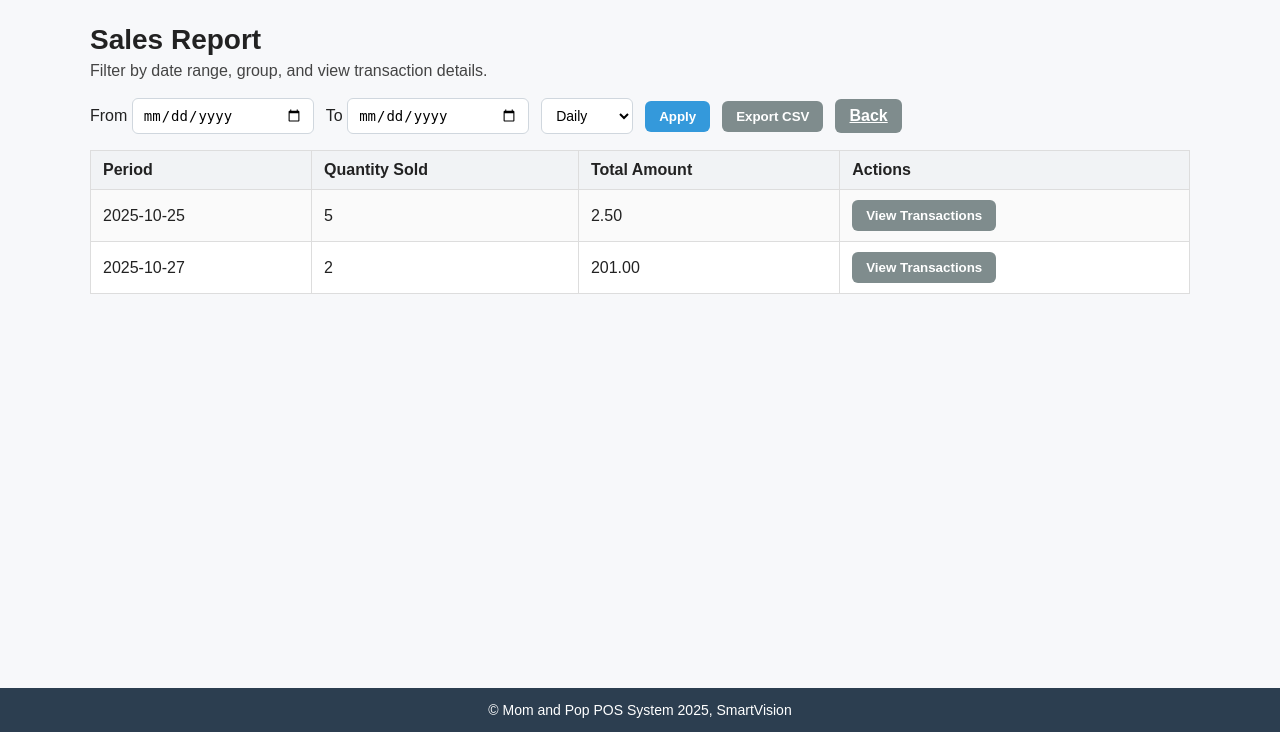
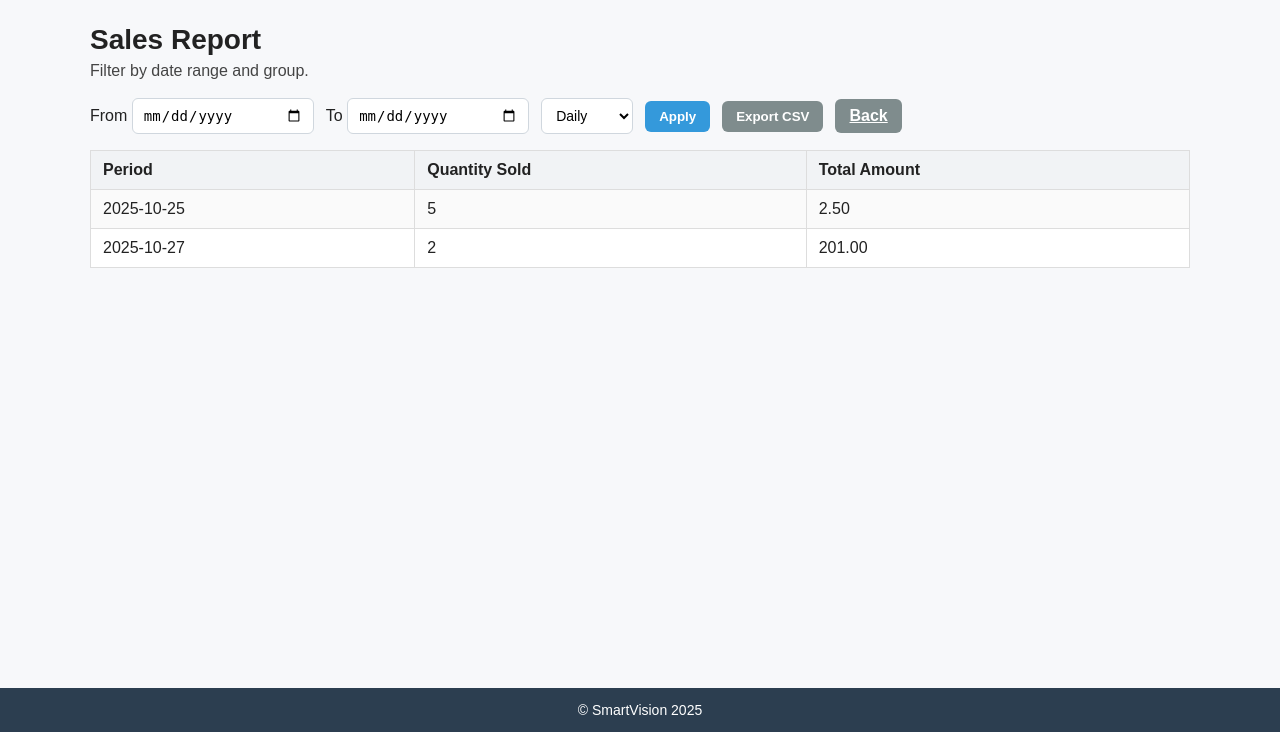
Before and after one commit to TaySippapas/SEN201_SmartVision, a Flask app: page /sales-report.html in a window 1280 px wide. Shown: the part 68-800 px from the top of the page. Run offline with Flask 3, Linux system fonts and the light colour scheme; data comes from the database, SQL or seed files in the repository.

Commit message:
revert back to original version

```diff
--- a/my_flask_app/app/sales_report.py
+++ b/my_flask_app/app/sales_report.py
@@ -63,53 +63,3 @@ def sales_report_json():
         } for r in rows
     ]
     return jsonify(result)
-
-
-@sales_report_bp.route('/details')
-def sales_report_details():
-    """Return all transactions for a given period (day)."""
-    period = request.args.get('period')
-    if not period:
-        return jsonify({'error': 'Missing period'}), 400
-
-    try:
-        conn = get_connection()
-        cur = conn.cursor()
-
-        # Join each_transaction with product to get item name and price
-        sql = """
-        SELECT
-            tt.transaction_id,
-            tt.date_and_time,
-            p.name AS item_name,
-            et.quantity,
-            p.price,
-            (et.quantity * p.price) AS total
-        FROM each_transaction et
-        JOIN total_transaction tt ON et.transaction_id = tt.transaction_id
-        JOIN product p ON et.product_id = p.product_id
-        WHERE strftime('%Y-%m-%d', tt.date_and_time) = ?
-        ORDER BY tt.date_and_time ASC
-        """
-
-        cur.execute(sql, (period,))
-        rows = cur.fetchall()
-        conn.close()
-
-        result = [
-            {
-                'transaction_id': r['transaction_id'],
-                'date_and_time': r['date_and_time'],
-                'item_name': r['item_name'],
-                'quantity': r['quantity'],
-                'price': r['price'],
-                'total': r['total']
-            } for r in rows
-        ]
-
-        return jsonify(result)
-
-    except Exception as e:
-        import traceback
-        print(traceback.format_exc())
-        return jsonify({'error': str(e)}), 500
--- a/my_flask_app/static/sales-report.js
+++ b/my_flask_app/static/sales-report.js
@@ -1,13 +1,14 @@
-/*
-  File: sales-report.js
-  Purpose: Sales report logic (filtering, export, and view transactions in modal)
-  Author: Saritwatt
-  Date: 27 Oct 2025
-*/
+// File: static/sales-report.js
+// Purpose: Sales report logic with auto-load and CSV export
+// Author: Saritwatt
+// Date: 27 Oct 2025
 
 // Format numbers for currency
 function fmt(n) {
-  return Number(n).toLocaleString(undefined, { minimumFractionDigits: 2, maximumFractionDigits: 2 });
+  return Number(n).toLocaleString(undefined, {
+    minimumFractionDigits: 2,
+    maximumFractionDigits: 2,
+  });
 }
 
 document.addEventListener("DOMContentLoaded", () => {
@@ -18,49 +19,64 @@ document.addEventListener("DOMContentLoaded", () => {
   const btnExport = document.getElementById("btn-export");
   const tbody = document.getElementById("sales-tbody");
 
-  const modal = document.getElementById("details-modal");
-  const modalPeriod = document.getElementById("modal-period");
-  const detailsBody = document.getElementById("details-body");
-  const closeModal = document.getElementById("close-modal");
+  let currentData = []; // Store latest data for CSV export
 
-    // === ADD: helper to build query string without empty values ===
-  function qs(obj) {
-  const p = new URLSearchParams();
-  Object.entries(obj).forEach(([k, v]) => {
-    if (v !== undefined && v !== null && String(v).trim() !== "") p.append(k, v);
-  });
-    return p.toString();
+  // --------------------
+  // Load sales report data
+  // --------------------
+  async function loadReport() {
+    const params = new URLSearchParams({
+      from: from.value,
+      to: to.value,
+      group: group.value,
+    });
+
+    try {
+      const response = await fetch(`/sales-report/report-json?${params.toString()}`);
+      if (!response.ok) throw new Error("Failed to load sales report.");
+      const data = await response.json();
+      currentData = data;
+      renderReportTable(data);
+    } catch (err) {
+      console.error(err);
+      tbody.innerHTML = `<tr><td colspan="3" class="text-center">Error loading sales report</td></tr>`;
+    }
   }
 
   // --------------------
-  // Load report data
+  // Apply filter manually
   // --------------------
-  btnApply.addEventListener("click", async () => {
-    const paramsStr = qs({
-        from: from.value,
-        to: to.value,
-        group: group.value
-    });
-
-    try {
-      const url = `/sales-report/report-json${paramsStr ? `?${paramsStr}` : ""}`;
-      const response = await fetch(url);
-      if (!response.ok) throw new Error("Failed to load sales report.");
-
-      const data = await response.json();
-      renderReportTable(data);
-    } catch (err) {
-      console.error(err);
-      alert("Error loading sales report data.");
-    }
-  });
+  btnApply.addEventListener("click", loadReport);
 
   // --------------------
-  // Export CSV
+  // Export current table as CSV
   // --------------------
   btnExport.addEventListener("click", () => {
-    const paramsStr = qs({ from: from.value, to: to.value, group: group.value });
-    window.location.href = `/sales-report/export?${params.toString()}`;
+    if (!currentData.length) {
+      alert("No data available to export.");
+      return;
+    }
+
+    const header = ["Period", "Quantity Sold", "Total Amount"];
+    const rows = currentData.map((r) => [
+      r.period,
+      r.total_quantity,
+      fmt(r.total_amount),
+    ]);
+
+    // Build CSV text
+    let csvContent =
+      "data:text/csv;charset=utf-8," +
+      [header, ...rows].map((e) => e.join(",")).join("\n");
+
+    // Create download link
+    const encodedUri = encodeURI(csvContent);
+    const link = document.createElement("a");
+    link.setAttribute("href", encodedUri);
+    link.setAttribute("download", "sales_report.csv");
+    document.body.appendChild(link);
+    link.click();
+    document.body.removeChild(link);
   });
 
   // --------------------
@@ -68,105 +84,24 @@ document.addEventListener("DOMContentLoaded", () => {
   // --------------------
   function renderReportTable(data) {
     tbody.innerHTML = "";
-
     if (!data.length) {
-      tbody.innerHTML = `<tr><td colspan="4" class="text-center">No data found for selected range</td></tr>`;
+      tbody.innerHTML = `<tr><td colspan="3" class="text-center">No data found for selected range</td></tr>`;
       return;
     }
 
-    data.forEach(row => {
+    data.forEach((row) => {
       const tr = document.createElement("tr");
       tr.innerHTML = `
         <td>${row.period}</td>
         <td>${row.total_quantity}</td>
         <td>${fmt(row.total_amount)}</td>
-        <td>
-          <button class="btn btn-small btn-view" data-period="${row.period}">
-            View Transactions
-          </button>
-        </td>
       `;
       tbody.appendChild(tr);
     });
-
-    // Add click handler for "View Transactions"
-    document.querySelectorAll(".btn-view").forEach(button => {
-      button.addEventListener("click", async e => {
-        const period = e.target.dataset.period;
-        await viewTransactions(period);
-      });
-    });
-  }
-
-  (async () => {
-    try {
-      const paramsStr = qs({ group: group.value || "daily" });
-      const url = `/sales-report/report-json${paramsStr ? `?${paramsStr}` : ""}`;
-      const response = await fetch(url);
-      if (!response.ok) throw new Error("Failed to load sales report.");
-      const data = await response.json();
-      renderReportTable(data);
-    } catch (err) {
-      console.error(err);
-      // optional: alert("Error loading initial sales report data.");
-    }
-  })();
-
-  // --------------------
-  // View transactions per period (modal)
-  // --------------------
-  async function viewTransactions(period) {
-    try {
-      const response = await fetch(`/sales-report/details?period=${encodeURIComponent(period)}`);
-      if (!response.ok) throw new Error("Failed to fetch transactions.");
-
-      const transactions = await response.json();
-
-      if (!transactions.length) {
-        alert(`No transactions found for ${period}.`);
-        return;
-      }
-
-      // Set modal period title
-      modalPeriod.textContent = period;
-
-      // Clear previous rows
-      detailsBody.innerHTML = "";
-
-      // Populate modal table
-      transactions.forEach(t => {
-        const tr = document.createElement("tr");
-        tr.innerHTML = `
-          <td>${t.transaction_id}</td>
-          <td>${t.date_and_time}</td>
-          <td>${t.item_name}</td>
-          <td>${t.quantity}</td>
-          <td>${fmt(t.price)}</td>
-          <td>${fmt(t.total)}</td>
-        `;
-        detailsBody.appendChild(tr);
-      });
-
-      // Show modal
-      modal.style.display = "flex";
-
-    } catch (err) {
-      console.error(err);
-      alert("Error fetching transactions.");
-    }
   }
 
   // --------------------
-  // Close modal
+  // Load report automatically on page load
   // --------------------
-  closeModal.addEventListener("click", () => {
-    modal.style.display = "none";
-  });
-
-  // Close modal if click outside content
-  window.addEventListener("click", (e) => {
-    if (e.target === modal) {
-      modal.style.display = "none";
-    }
-  });
+  loadReport();
 });
--- a/my_flask_app/templates/sales-report.html
+++ b/my_flask_app/templates/sales-report.html
@@ -14,7 +14,7 @@
 
   <main class="container">
     <h2 class="page-title">Sales Report</h2>
-    <p class="page-subtitle">Filter by date range, group, and view transaction details.</p>
+    <p class="page-subtitle">Filter by date range and group.</p>
 
     <div class="toolbar">
       <label>From <input id="from" type="date" class="input" /></label>
@@ -36,7 +36,6 @@
             <th>Period</th>
             <th>Quantity Sold</th>
             <th>Total Amount</th>
-            <th>Actions</th>
           </tr>
         </thead>
         <tbody id="sales-tbody"></tbody>
@@ -44,28 +43,7 @@
     </section>
   </main>
 
-  <!-- Modal for transaction details -->
-  <div id="details-modal" class="modal">
-    <div class="modal-content">
-      <h3>Transactions for <span id="modal-period"></span></h3>
-      <table id="details-table">
-        <thead>
-          <tr>
-            <th>Transaction ID</th>
-            <th>Date & Time</th>
-            <th>Item</th>
-            <th>Qty</th>
-            <th>Price</th>
-            <th>Total</th>
-          </tr>
-        </thead>
-        <tbody id="details-body"></tbody>
-      </table>
-      <button id="close-modal">Close</button>
-    </div>
-  </div>
-
-  <footer class="footer">© Mom and Pop POS System 2025, SmartVision</footer>
+  <footer class="footer">© SmartVision 2025</footer>
 
   <script src="{{ url_for('static', filename='sales-report.js') }}"></script>
 </body>
```
